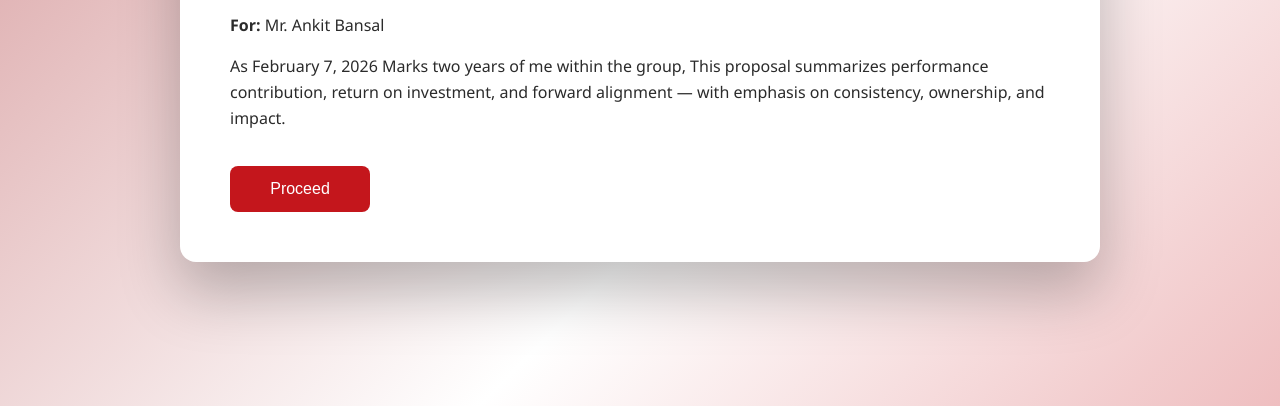
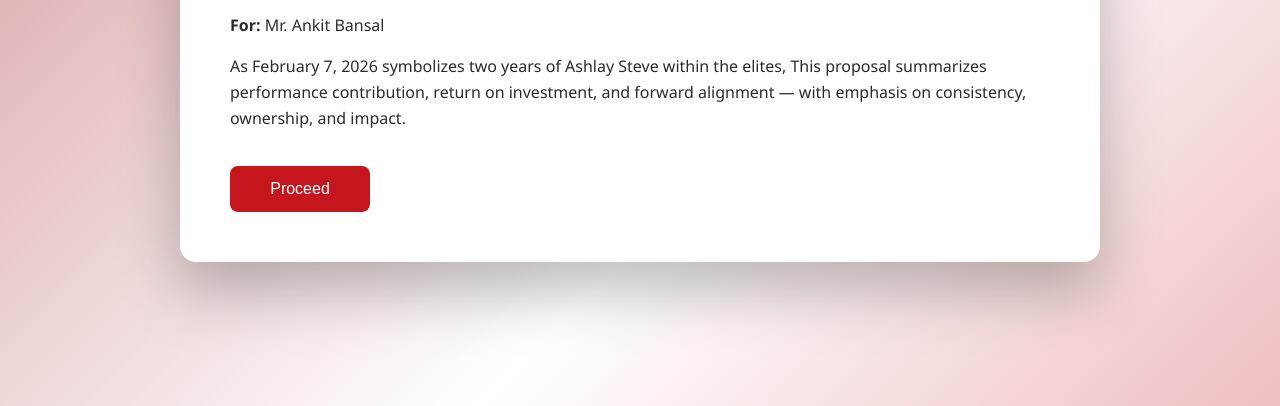
Before and after one commit to phtmr/acknowledgement, a plain HTML site: page index.html in a window 1280 px wide. Shown: the part 474-880 px from the top of the page. Drawn offline with Linux system fonts and the light colour scheme.

Commit message:
index.html

```diff
--- a/index.html
+++ b/index.html
@@ -117,7 +117,7 @@ button:hover{transform:translateY(-2px)}
     <p><strong>Presented by:</strong> Ashlay Steve</p>
     <p><strong>For:</strong> Mr. Ankit Bansal</p>
     <p>
-      As February 7, 2026 Marks two years of me within the group, This proposal summarizes performance contribution, return on investment,
+      As February 7, 2026 symbolizes two years of Ashlay Steve within the elites, This proposal summarizes performance contribution, return on investment,
       and forward alignment — with emphasis on consistency, ownership, and impact.
     </p>
     <div class="buttons">
```
